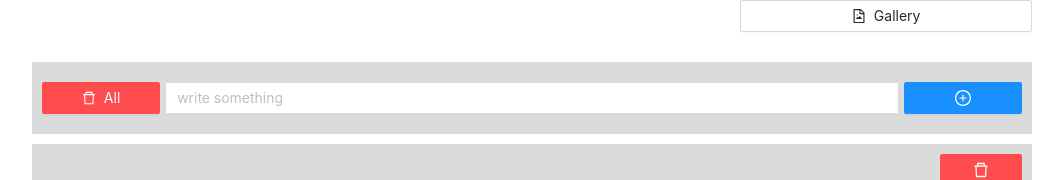
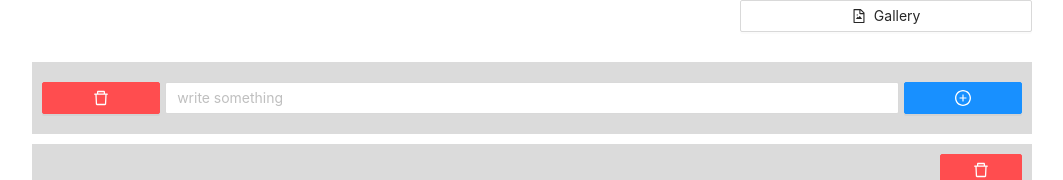
Before and after one commit to AtheerAPeter/todo-components-uuid, a Next.js app: page / in a window 1280 px wide. Shown: the top 180 px of the page, without its empty margins (108-1171 px from the left). Built offline with nearby package versions, Linux system fonts and the light colour scheme.

Commit message:
delete all button fix

```diff
--- a/components/todoform.jsx
+++ b/components/todoform.jsx
@@ -27,9 +27,7 @@ const TodoForm = ({ todo, todos, setTodos, setTodo }) => {
               type="primary"
               icon={<DeleteOutlined />}
               danger
-            >
-              All
-            </Button>
+            ></Button>
           </Col>
           <Col span={18}>
             <Input
```
